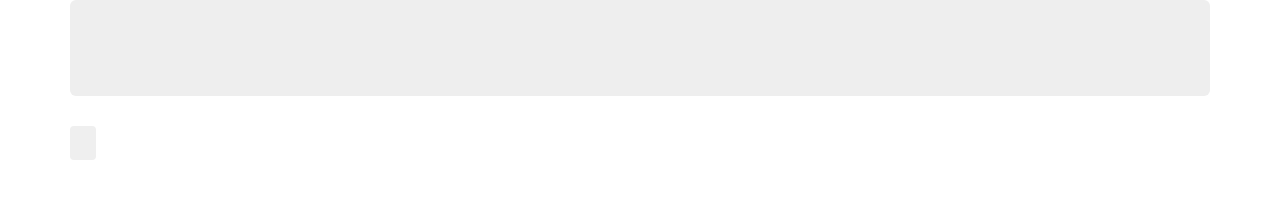
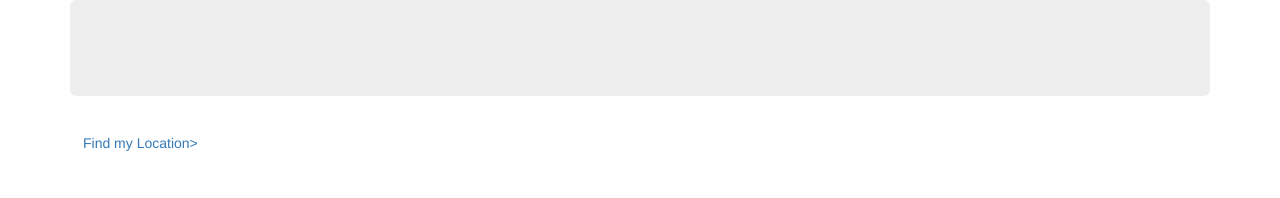
Before and after one commit to remco-zwartepoorte/Show-the-Local-Weather, a plain HTML site: page index.html in a window 1280 px wide. Drawn offline with nearby package versions, Linux system fonts and the light colour scheme.

Commit message:
button changes

```diff
--- a/index.html
+++ b/index.html
@@ -29,7 +29,7 @@
         <div id="text">
             </div>
     </div>
-<input id="find-me" type="button" class="btn btn-dafault value="Find my location" />
+<a id="find-me" type="button" class="btn btn-dafault pull-left">Find my Location></a>
 
 </div>
 
```
